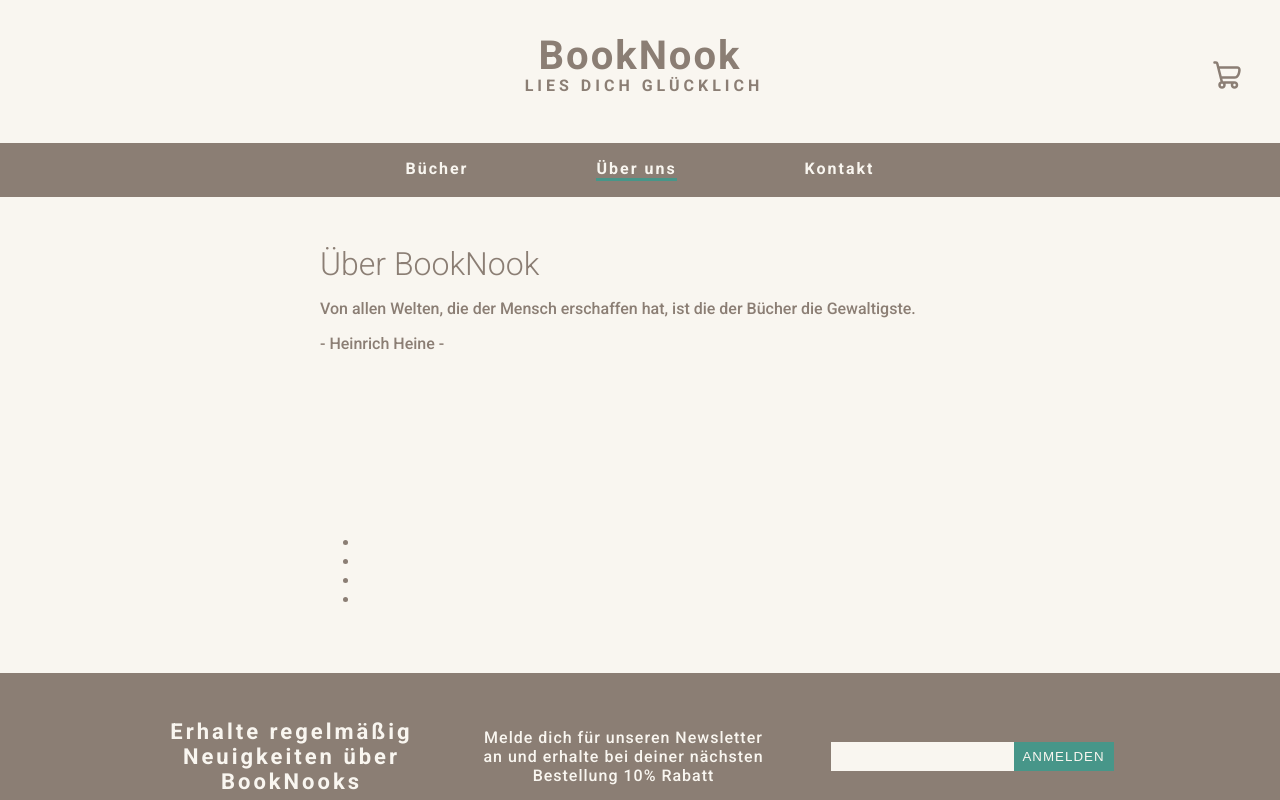
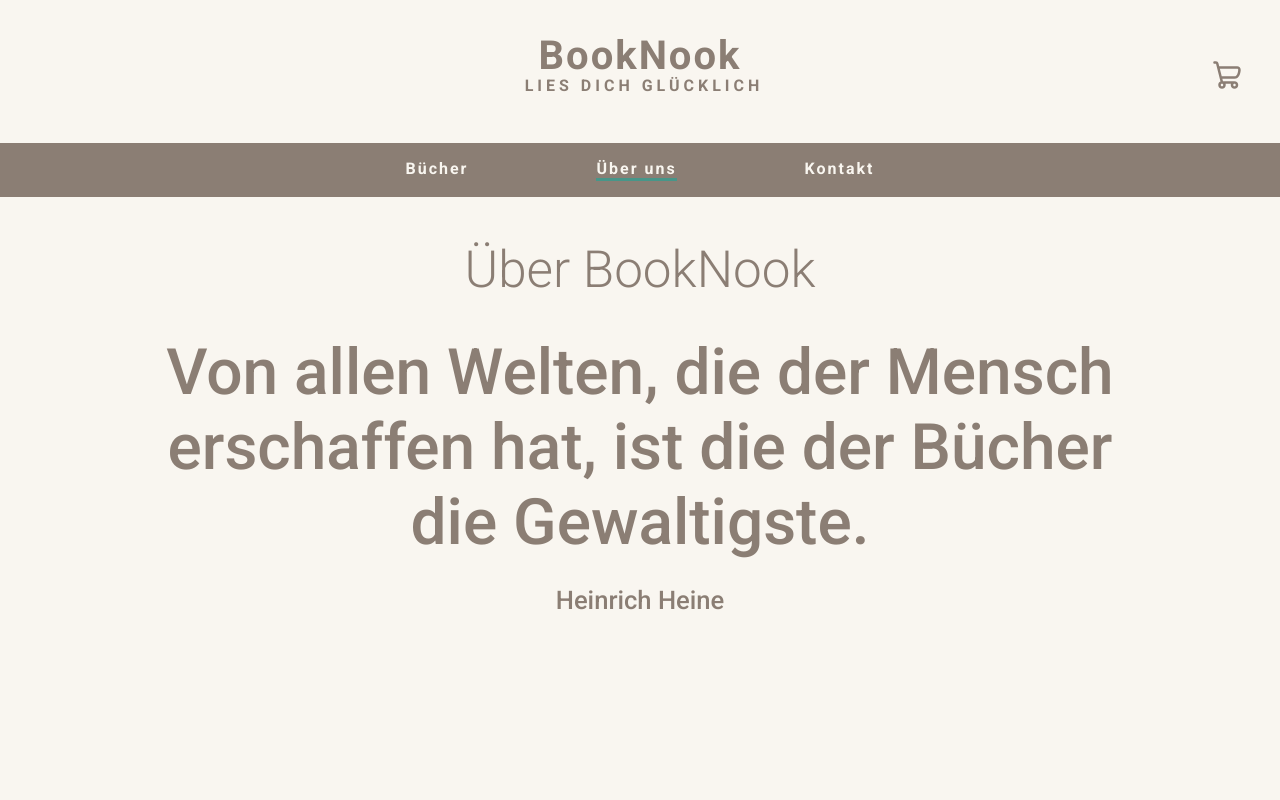
Before and after one commit to JonasHencke/bookstore, a React (Vite) app: page /about in a window 1280 px wide. Shown: the top 800 px of the page. Built offline with nearby package versions, Linux system fonts and the light colour scheme; no server answers.

Commit message:
Style the top part of the About component

```diff
--- a/src/index.css
+++ b/src/index.css
@@ -533,19 +533,20 @@ footer {
     color: var(--color-brown);
     display: flex;
     flex-direction: column;
-    width: 50%;
-    margin: 3em auto;
+    align-items: center;
+    margin: 2em 0;
     /* insert clamp */
 }
 
-.about h1 {
-    margin: 0 auto
+.about-banner {
+    font-size: 2vw;
+    text-align: center;
+    max-width: 90%;
 }
 
-.about-container-image {
-
+.about-quote {
+    font-size: 5vw;
+    text-align: center;
+    max-width: 90%;
+    margin: 0 auto;
 }
-
-.about-container-text {
-
-}
--- a/src/pages/About.jsx
+++ b/src/pages/About.jsx
@@ -9,7 +9,7 @@ export default function About() {
           Von allen Welten, die der Mensch erschaffen hat, ist die der Bücher
           die Gewaltigste.
         </p>
-        <p>- Heinrich Heine -</p>
+        <p>Heinrich Heine</p>
       </div>
       <div className="about-display">
         <h2></h2>
```
